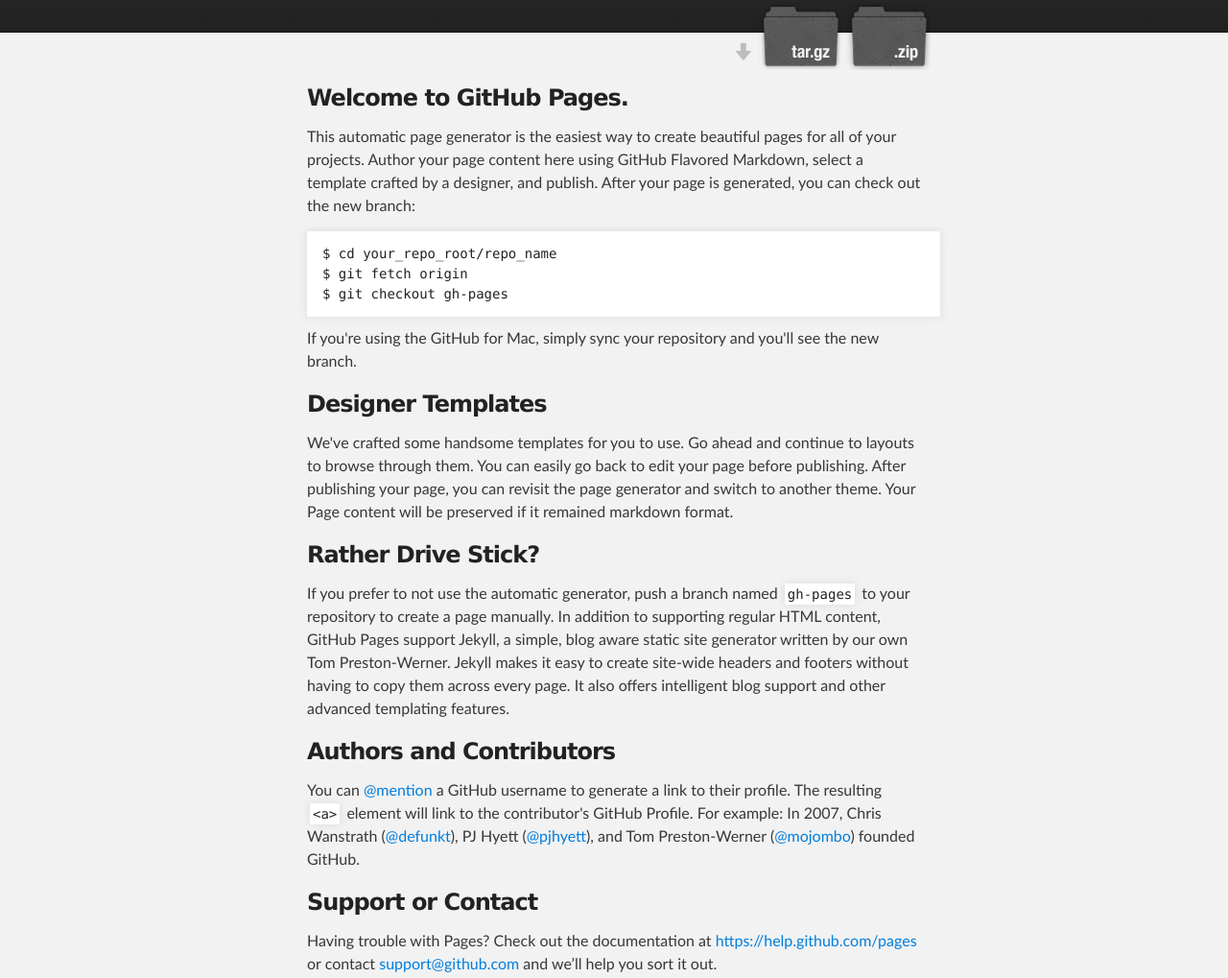
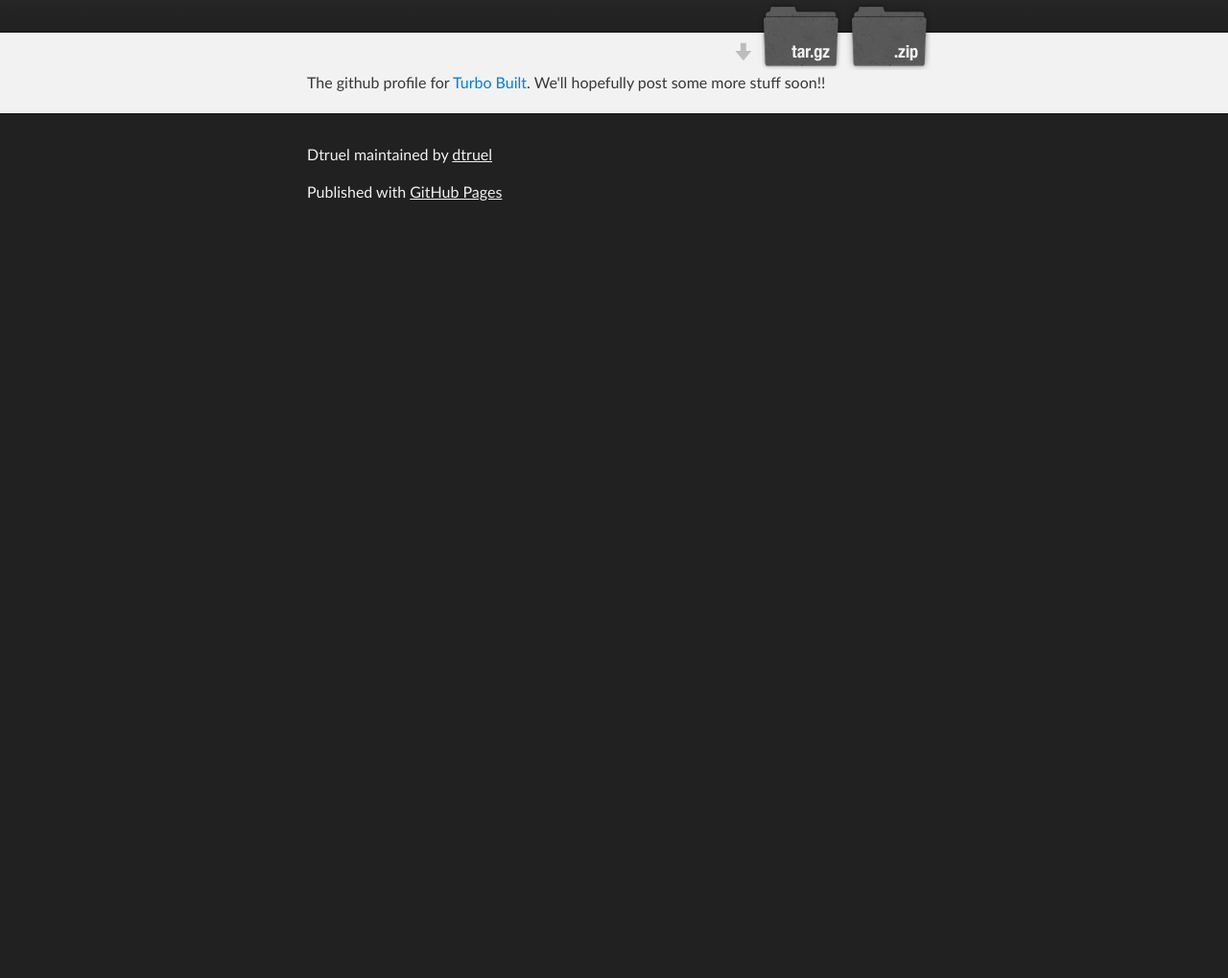
Before and after one commit to dtruel/dtruel, a plain HTML site: page index.html in a window 1280 px wide. Shown: the part 140-1159 px from the top of the page at 96% size. After the commit the page ends 800 px from the top, so only its background shows below. Drawn offline with Linux system fonts and the light colour scheme.

Commit message:
Update index.html

```diff
--- a/index.html
+++ b/index.html
@@ -8,7 +8,7 @@
 
     <link rel="stylesheet" type="text/css" media="screen" href="stylesheets/stylesheet.css">
 
-    <title>Dtruel</title>
+    <title>Turbo Built</title>
   </head>
 
   <body>
@@ -31,38 +31,9 @@
     <!-- MAIN CONTENT -->
     <div id="main_content_wrap" class="outer">
       <section id="main_content" class="inner">
-        <h3>
-<a id="welcome-to-github-pages" class="anchor" href="#welcome-to-github-pages" aria-hidden="true"><span class="octicon octicon-link"></span></a>Welcome to GitHub Pages.</h3>
+      The github profile for <a href="http://www.turbobuilt.com">Turbo Built</a>.  We'll hopefully post some more stuff soon!!
+      </section>
 
-<p>This automatic page generator is the easiest way to create beautiful pages for all of your projects. Author your page content here using GitHub Flavored Markdown, select a template crafted by a designer, and publish. After your page is generated, you can check out the new branch:</p>
-
-<pre><code>$ cd your_repo_root/repo_name
-$ git fetch origin
-$ git checkout gh-pages
-</code></pre>
-
-<p>If you're using the GitHub for Mac, simply sync your repository and you'll see the new branch.</p>
-
-<h3>
-<a id="designer-templates" class="anchor" href="#designer-templates" aria-hidden="true"><span class="octicon octicon-link"></span></a>Designer Templates</h3>
-
-<p>We've crafted some handsome templates for you to use. Go ahead and continue to layouts to browse through them. You can easily go back to edit your page before publishing. After publishing your page, you can revisit the page generator and switch to another theme. Your Page content will be preserved if it remained markdown format.</p>
-
-<h3>
-<a id="rather-drive-stick" class="anchor" href="#rather-drive-stick" aria-hidden="true"><span class="octicon octicon-link"></span></a>Rather Drive Stick?</h3>
-
-<p>If you prefer to not use the automatic generator, push a branch named <code>gh-pages</code> to your repository to create a page manually. In addition to supporting regular HTML content, GitHub Pages support Jekyll, a simple, blog aware static site generator written by our own Tom Preston-Werner. Jekyll makes it easy to create site-wide headers and footers without having to copy them across every page. It also offers intelligent blog support and other advanced templating features.</p>
-
-<h3>
-<a id="authors-and-contributors" class="anchor" href="#authors-and-contributors" aria-hidden="true"><span class="octicon octicon-link"></span></a>Authors and Contributors</h3>
-
-<p>You can <a href="https://github.com/blog/821" class="user-mention">@mention</a> a GitHub username to generate a link to their profile. The resulting <code>&lt;a&gt;</code> element will link to the contributor's GitHub Profile. For example: In 2007, Chris Wanstrath (<a href="https://github.com/defunkt" class="user-mention">@defunkt</a>), PJ Hyett (<a href="https://github.com/pjhyett" class="user-mention">@pjhyett</a>), and Tom Preston-Werner (<a href="https://github.com/mojombo" class="user-mention">@mojombo</a>) founded GitHub.</p>
-
-<h3>
-<a id="support-or-contact" class="anchor" href="#support-or-contact" aria-hidden="true"><span class="octicon octicon-link"></span></a>Support or Contact</h3>
-
-<p>Having trouble with Pages? Check out the documentation at <a href="https://help.github.com/pages">https://help.github.com/pages</a> or contact <a href="mailto:support@github.com">support@github.com</a> and we’ll help you sort it out.</p>
-      </section>
     </div>
 
     <!-- FOOTER  -->
```
